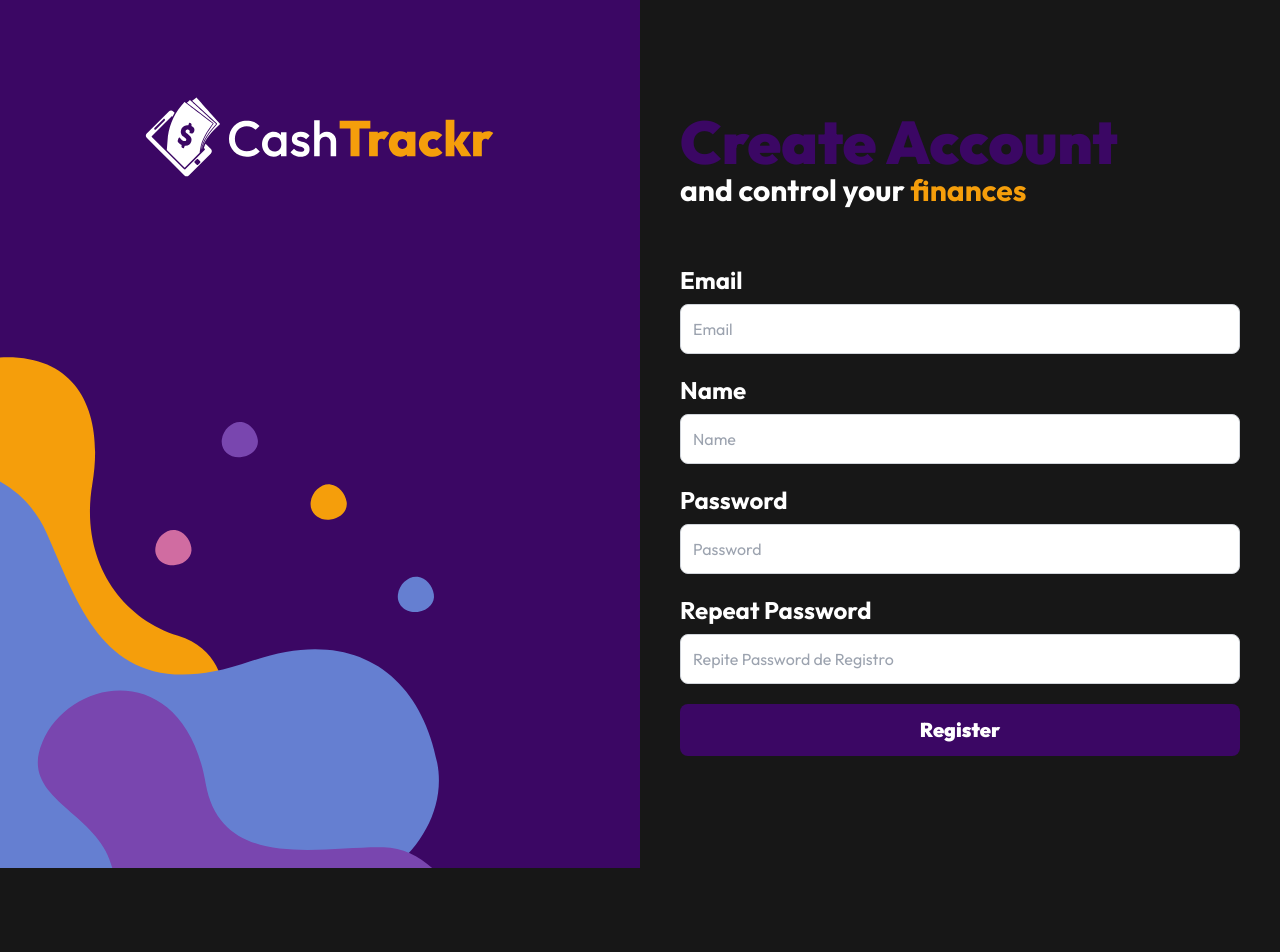
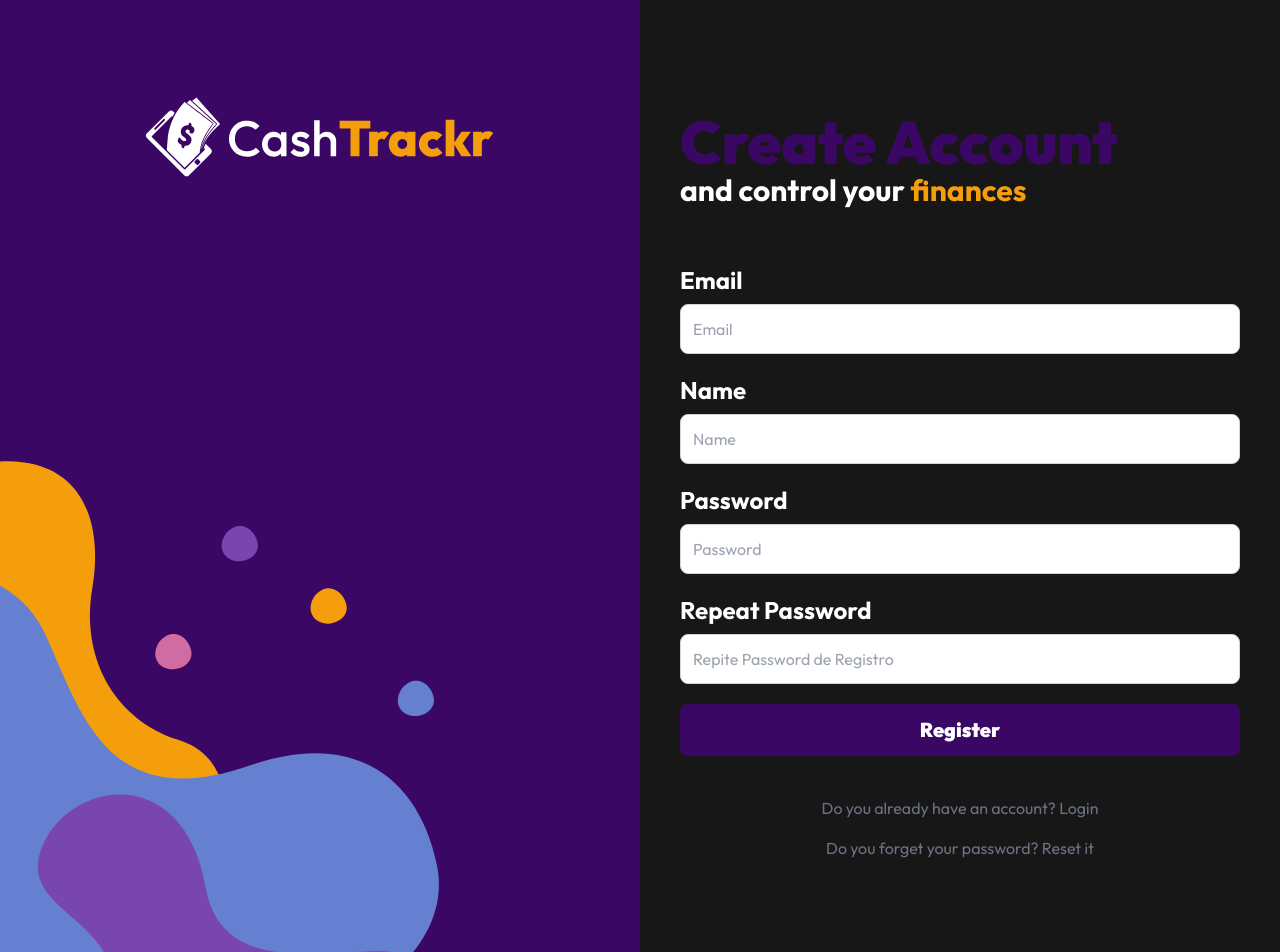
Before and after one commit to JoacoTorres22/CashTrackr, a Next.js app in the folder frontend/: page /auth/register in a window 1280 px wide. Shown: the top 952 px of the page. Before the commit the page ends 868 px from the top, so only its background shows below. Built offline with nearby package versions, Linux system fonts and the light colour scheme.

Commit message:
add navigation links to login, register, and forgot password pages

```diff
--- a/frontend/app/auth/forgot-password/page.tsx
+++ b/frontend/app/auth/forgot-password/page.tsx
@@ -1,5 +1,6 @@
 import ForgotPasswordForm from "@/app/components/auth/ForgotPasswordForm"
 import type { Metadata } from "next"
+import Link from "next/link"
 
 export const metadata : Metadata = {
     title: "Cashtrackr - Forgot Password",
@@ -13,6 +14,21 @@
         <p className="text-3xl font-bold"> here you can <span className="text-amber-500">restore it</span></p>
 
         <ForgotPasswordForm />
+
+        <nav className="mt-10 flex flex-col space-y-4">
+            <Link
+                href="/auth/login"
+                className="text-center text-gray-500"
+            >
+                Do you already have an account? Login
+            </Link>
+            <Link
+                href="/auth/register"
+                className="text-center text-gray-500"
+            >
+                You do not have an account? Create One
+            </Link>
+        </nav>
     </>
   )
 }
--- a/frontend/app/auth/login/page.tsx
+++ b/frontend/app/auth/login/page.tsx
@@ -1,5 +1,6 @@
 import LoginForm from "@/app/components/auth/LoginForm"
 import type { Metadata } from "next"
+import Link from "next/link"
 
 export const metadata : Metadata = {
     title: "Cashtrackr - Login",
@@ -13,6 +14,21 @@
         <p className="text-3xl font-bold"> and control your <span className="text-amber-500">finances</span></p>
 
         <LoginForm />
+
+        <nav className="mt-10 flex flex-col space-y-4">
+            <Link
+                href="/auth/register"
+                className="text-center text-gray-500"
+            >
+                You do not have an account? Create One
+            </Link>
+            <Link
+                href="/auth/forgot-password"
+                className="text-center text-gray-500"
+            >
+                Do you forget your password? Reset it
+            </Link>
+        </nav>
     </>
   )
 }
--- a/frontend/app/auth/register/page.tsx
+++ b/frontend/app/auth/register/page.tsx
@@ -1,5 +1,6 @@
+import type { Metadata } from "next"
+import Link from "next/link"
 import RegisterForm from "@/app/components/auth/RegisterForm"
-import type { Metadata } from "next"
 
 export const metadata : Metadata = {
     title: "Cashtrackr - Register",
@@ -7,12 +8,29 @@
 }
 
 export default function RegisterPage() {
+
+
   return (
     <>
         <h1 className="font-black text-6xl text-purple-950">Create Account</h1>
         <p className="text-3xl font-bold"> and control your <span className="text-amber-500">finances</span></p>
 
         <RegisterForm />
+
+        <nav className="mt-10 flex flex-col space-y-4">
+            <Link
+                href="/auth/login"
+                className="text-center text-gray-500"
+            >
+                Do you already have an account? Login
+            </Link>
+            <Link
+                href="/auth/forgot-password"
+                className="text-center text-gray-500"
+            >
+                Do you forget your password? Reset it
+            </Link>
+        </nav>
     </>
   )
 }
```
